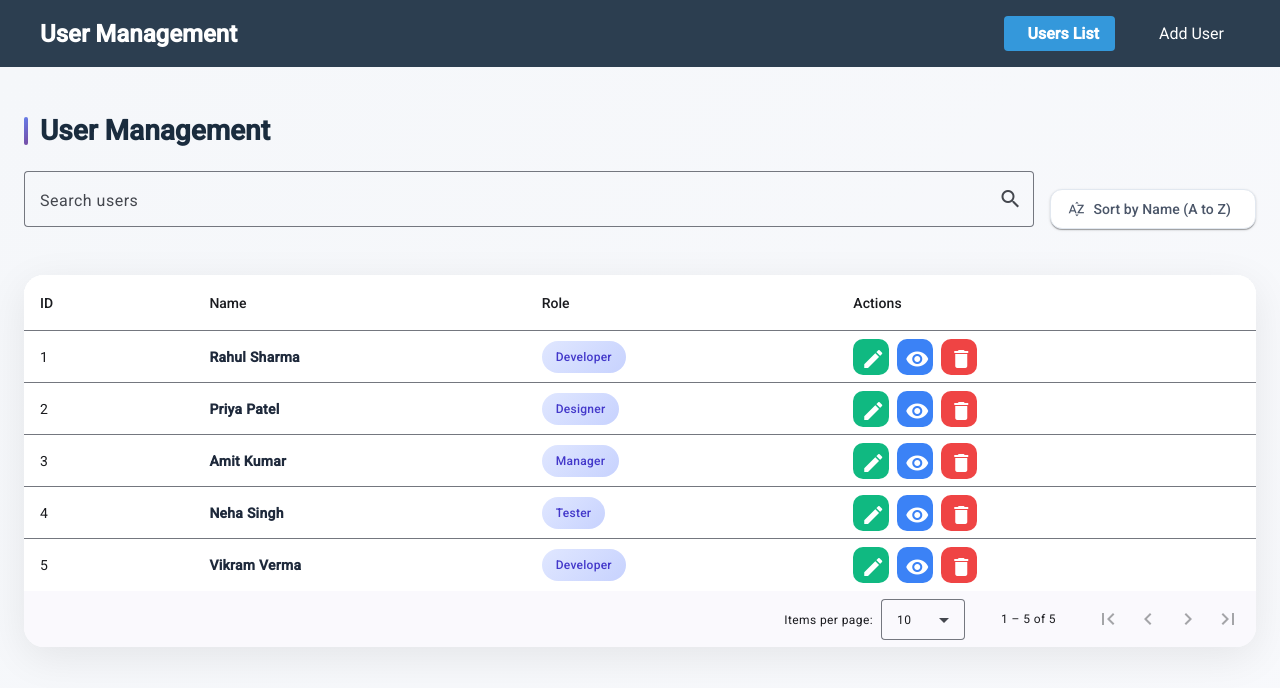
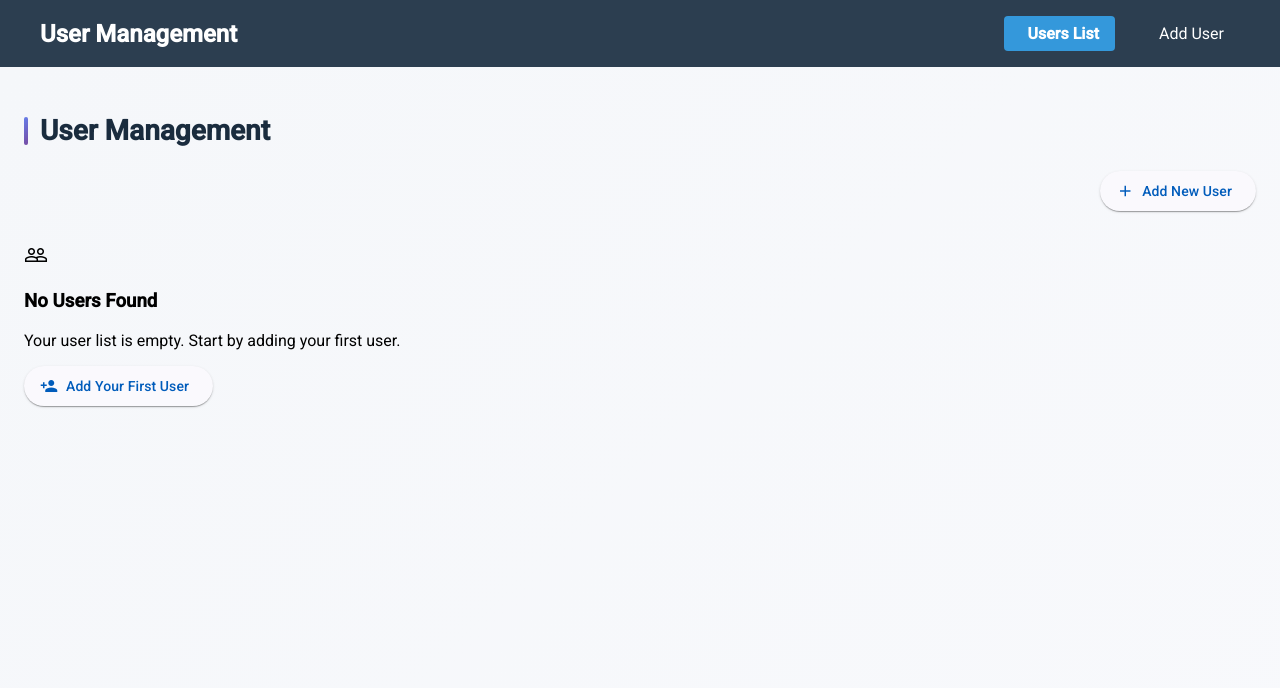
Before and after one commit to lokeshsisodiya/user-management-app, an Angular app: page /users in a window 1280 px wide. Shown: the top 688 px of the page. Built offline with nearby package versions, Linux system fonts and the light colour scheme.

Commit message:
dispaly appropriate message when no data available

```diff
--- a/src/app/components/user-list/user-list.component.html
+++ b/src/app/components/user-list/user-list.component.html
@@ -4,17 +4,155 @@
     <div class="spinner"></div>
     <p>Loading users...</p>
   </div>
-  <app-add-user
-    *ngIf="showAddUserModal"
-    (userAdded)="addNewUser($event)"
-    (closeModal)="closeAddUserModal()"
-  ></app-add-user>
+  <div class="add-user-section" *ngIf="!isLoading">
+    <button
+      class="add-user-btn"
+      (click)="navigateToAddUser()"
+      mat-raised-button
+      color="primary"
+    >
+      <mat-icon>add</mat-icon>
+      Add New User
+    </button>
+  </div>
+
+  <div class="error-message" *ngIf="loadingError">
+    {{ loadingError }}
+    <button (click)="loadUsers()" mat-button color="primary">Retry</button>
+  </div>
+  <div class="empty-state" *ngIf="!isLoading && !loadingError && isEmptyState">
+    <div class="empty-state-content">
+      <mat-icon class="empty-icon">people_outline</mat-icon>
+      <h3>No Users Found</h3>
+      <p>Your user list is empty. Start by adding your first user.</p>
+      <button
+        class="add-first-user-btn"
+        (click)="navigateToAddUser()"
+        mat-raised-button
+        color="primary"
+      >
+        <mat-icon>person_add</mat-icon>
+        Add Your First User
+      </button>
+    </div>
+  </div>
+
+  <ng-container *ngIf="!isLoading && !loadingError && !isEmptyState">
+    <div class="search-sort-container">
+      <mat-form-field appearance="outline" class="search-field">
+        <mat-label>Search users</mat-label>
+        <input
+          matInput
+          placeholder="Search by name or role..."
+          (keyup)="applyFilter($event)"
+          [disabled]="isLoading"
+        >
+        <mat-icon matSuffix>search</mat-icon>
+      </mat-form-field>
+
+      <div class="sort-controls">
+        <button
+          mat-raised-button
+          (click)="toggleSortByName()"
+          [disabled]="isLoading"
+          class="sort-button"
+        >
+          <mat-icon>sort_by_alpha</mat-icon>
+          Sort by Name ({{ sortByNameAsc ? 'A to Z' : 'Z to A' }})
+        </button>
+      </div>
+    </div>
+    <div class="table-container">
+      <table mat-table [dataSource]="dataSource" matSort class="user-table">
+
+        <ng-container matColumnDef="id">
+          <th mat-header-cell *matHeaderCellDef mat-sort-header>ID</th>
+          <td mat-cell *matCellDef="let user">{{ user.id }}</td>
+        </ng-container>
+
+        <ng-container matColumnDef="name">
+          <th mat-header-cell *matHeaderCellDef mat-sort-header>Name</th>
+          <td mat-cell *matCellDef="let user">
+            <span class="user-name">{{ user.name }}</span>
+          </td>
+        </ng-container>
+
+        <ng-container matColumnDef="role">
+          <th mat-header-cell *matHeaderCellDef mat-sort-header>Role</th>
+          <td mat-cell *matCellDef="let user">
+            <span class="role-tag">{{ user.role }}</span>
+          </td>
+        </ng-container>
+
+        <ng-container matColumnDef="actions">
+          <th mat-header-cell *matHeaderCellDef>Actions</th>
+          <td mat-cell *matCellDef="let user">
+            <div class="action-buttons">
+              <button
+                (click)="editUserDirectly(user, $event)"
+                class="edit-btn small"
+                [disabled]="isUpdating"
+                title="Edit user"
+                mat-icon-button
+                color="primary"
+              >
+                <mat-icon>edit</mat-icon>
+              </button>
+              <button
+                (click)="viewUserDetails(user)"
+                class="view-btn small"
+                title="View details"
+                mat-icon-button
+              >
+                <mat-icon>visibility</mat-icon>
+              </button>
+              <button
+                (click)="deleteUser(user.id, $event)"
+                class="delete-btn small"
+                [disabled]="isDeleting"
+                title="Delete user"
+                mat-icon-button
+                color="warn"
+              >
+                <mat-icon>delete</mat-icon>
+              </button>
+            </div>
+          </td>
+        </ng-container>
+
+        <tr mat-header-row *matHeaderRowDef="displayedColumns"></tr>
+        <tr mat-row *matRowDef="let row; columns: displayedColumns;"
+            class="user-row"
+            (click)="viewUserDetails(row)">
+        </tr>
+        <tr class="mat-row" *matNoDataRow>
+          <td class="mat-cell no-data" [attr.colspan]="displayedColumns.length">
+            <div class="no-search-results">
+              <mat-icon>search_off</mat-icon>
+              <p>No users match your search</p>
+              <button (click)="clearSearch()" mat-button color="primary">
+                Clear Search
+              </button>
+            </div>
+          </td>
+        </tr>
+      </table>
+
+      <mat-paginator
+        [pageSizeOptions]="pageSizeOptions"
+        [pageSize]="pageSize"
+        showFirstLastButtons
+        aria-label="Select page of users">
+      </mat-paginator>
+    </div>
+  </ng-container>
   <app-edit-user
     *ngIf="showEditUserModal && userToEdit"
     [user]="userToEdit"
     (userUpdated)="updateUser($event)"
     (closeModal)="closeEditModal()"
   ></app-edit-user>
+
   <div class="modal-overlay" *ngIf="showUserDetailModal" (click)="closeUserDetail()">
     <div class="modal-content user-detail-modal" (click)="$event.stopPropagation()">
       <div class="modal-header">
@@ -108,119 +246,4 @@
       </div>
     </div>
   </div>
-
-  <div class="search-sort-container">
-    <mat-form-field appearance="outline" class="search-field">
-      <mat-label>Search users</mat-label>
-      <input
-        matInput
-        placeholder="Search by name or role..."
-        (keyup)="applyFilter($event)"
-        [disabled]="isLoading"
-      >
-      <mat-icon matSuffix>search</mat-icon>
-    </mat-form-field>
-
-    <div class="sort-controls">
-      <button
-        mat-raised-button
-        (click)="toggleSortByName()"
-        [disabled]="isLoading"
-        class="sort-button"
-      >
-        <mat-icon>sort_by_alpha</mat-icon>
-        Sort by Name ({{ sortByNameAsc ? 'A to Z' : 'Z to A' }})
-      </button>
-    </div>
-  </div>
-
-  <div class="error-message" *ngIf="loadingError">
-    {{ loadingError }}
-    <button (click)="loadUsers()" mat-button color="primary">Retry</button>
-  </div>
-
-  <div class="table-container">
-    <table mat-table [dataSource]="dataSource" matSort class="user-table">
-
-      <ng-container matColumnDef="id">
-        <th mat-header-cell *matHeaderCellDef mat-sort-header>ID</th>
-        <td mat-cell *matCellDef="let user">{{ user.id }}</td>
-      </ng-container>
-
-      <ng-container matColumnDef="name">
-        <th mat-header-cell *matHeaderCellDef mat-sort-header>Name</th>
-        <td mat-cell *matCellDef="let user">
-          <span class="user-name">{{ user.name }}</span>
-        </td>
-      </ng-container>
-
-      <ng-container matColumnDef="role">
-        <th mat-header-cell *matHeaderCellDef mat-sort-header>Role</th>
-        <td mat-cell *matCellDef="let user">
-          <span class="role-tag">{{ user.role }}</span>
-        </td>
-      </ng-container>
-
-      <ng-container matColumnDef="actions">
-        <th mat-header-cell *matHeaderCellDef>Actions</th>
-        <td mat-cell *matCellDef="let user">
-          <div class="action-buttons">
-            <button
-              (click)="editUserDirectly(user, $event)"
-              class="edit-btn small"
-              [disabled]="isUpdating"
-              title="Edit user"
-              mat-icon-button
-              color="primary"
-            >
-              <mat-icon>edit</mat-icon>
-            </button>
-            <button
-              (click)="viewUserDetails(user)"
-              class="view-btn small"
-              title="View details"
-              mat-icon-button
-            >
-              <mat-icon>visibility</mat-icon>
-            </button>
-            <button
-              (click)="deleteUser(user.id, $event)"
-              class="delete-btn small"
-              [disabled]="isDeleting"
-              title="Delete user"
-              mat-icon-button
-              color="warn"
-            >
-              <mat-icon *ngIf="!isDeleting">delete</mat-icon>
-              <mat-spinner *ngIf="isDeleting" diameter="20"></mat-spinner>
-            </button>
-          </div>
-        </td>
-      </ng-container>
-
-      <tr mat-header-row *matHeaderRowDef="displayedColumns"></tr>
-      <tr mat-row *matRowDef="let row; columns: displayedColumns;"
-          class="user-row"
-          (click)="viewUserDetails(row)">
-      </tr>
-
-      <tr class="mat-row" *matNoDataRow>
-        <td class="mat-cell no-data" [attr.colspan]="displayedColumns.length">
-          <div class="no-data-content">
-            <mat-icon>people_outline</mat-icon>
-            <p>No users found</p>
-            <button class="add-first-btn" (click)="openAddUserModal()" mat-raised-button color="primary">
-              Add First User
-            </button>
-          </div>
-        </td>
-      </tr>
-    </table>
-    <mat-paginator
-      [pageSizeOptions]="pageSizeOptions"
-      [pageSize]="pageSize"
-      showFirstLastButtons
-      aria-label="Select page of users">
-    </mat-paginator>
-  </div>
 </div>
--- a/src/app/components/user-list/user-list.component.ts
+++ b/src/app/components/user-list/user-list.component.ts
@@ -37,7 +37,8 @@ export class UserListComponent implements OnInit, AfterViewInit {
   userToEdit: User | null = null;
   isUpdating: boolean = false;
   editError: string = '';
-
+  isEmptyState: boolean = false;
+  totalUsers: number = 0;
   isLoading: boolean = false;
   isAdding: boolean = false;
   isDeleting: boolean = false;
@@ -92,6 +93,8 @@ export class UserListComponent implements OnInit, AfterViewInit {
         this.originalData = [...users];
         this.dataSource.data = users;
         this.isLoading = false;
+        this.totalUsers = users.length;
+        this.isEmptyState = users.length === 0;
         this.isCustomSortActive = false;
         setTimeout(() => {
           if (this.paginator) {
@@ -321,4 +324,17 @@ export class UserListComponent implements OnInit, AfterViewInit {
   navigateToAddUser(): void {
     this.router.navigate(['/add-user']);
   }
+
+clearSearch(): void {
+  const searchInput = document.querySelector('.search-field input') as HTMLInputElement;
+  if (searchInput) {
+    searchInput.value = '';
+  }
+  this.dataSource.filter = '';
+  if (this.dataSource.paginator) {
+    this.dataSource.paginator.firstPage();
+  }
+
+  this.liveAnnouncer.announce('Search cleared', 'polite');
 }
+}
--- a/src/app/services/user.service.ts
+++ b/src/app/services/user.service.ts
@@ -23,23 +23,22 @@ export class UserService {
 
   private initializeStorage(): void {
     if (!localStorage.getItem(this.storageKey)) {
-      const defaultUsers = [
-        { id: 1, name: 'Rahul Sharma', role: 'Developer', addedOn: new Date().toLocaleString() },
-        { id: 2, name: 'Priya Patel', role: 'Designer', addedOn: new Date().toLocaleString() },
-        { id: 3, name: 'Amit Kumar', role: 'Manager', addedOn: new Date().toLocaleString() },
-        { id: 4, name: 'Neha Singh', role: 'Tester', addedOn: new Date().toLocaleString() },
-        { id: 5, name: 'Vikram Verma', role: 'Developer', addedOn: new Date().toLocaleString() }
-      ];
+      const defaultUsers: User[] = [];
       localStorage.setItem(this.storageKey, JSON.stringify(defaultUsers));
-      localStorage.setItem(this.lastIdKey, '5');
+      localStorage.setItem(this.lastIdKey, '0');
     }
   }
 
   private getNextId(): number {
     const lastId = localStorage.getItem(this.lastIdKey);
-    const nextId = lastId ? parseInt(lastId) + 1 : 6;
+    const nextId = lastId ? parseInt(lastId) + 1 : 1;
     localStorage.setItem(this.lastIdKey, nextId.toString());
     return nextId;
+  }
+    hasUsers(): Observable<boolean> {
+    return this.getUsers().pipe(
+      map(users => users.length > 0)
+    );
   }
 
   getUsers(): Observable<User[]> {
```
